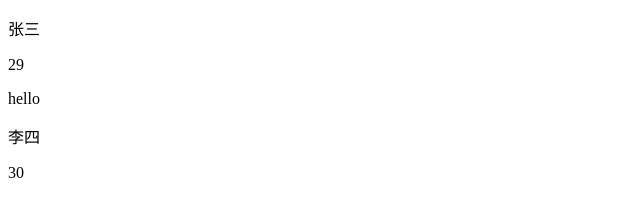
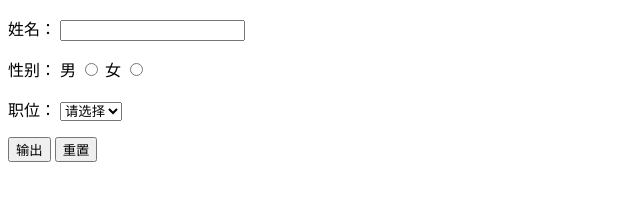
Before and after one commit to RenRongrong/pandyle, a website: page demo/demo.html in a window 1280 px wide. Shown: the whole page, without its empty margins (0-640 px from the left). Drawn offline with nearby package versions, Linux system fonts and the light colour scheme.

Commit message:
日常提交

```diff
--- a/demo/demo.html
+++ b/demo/demo.html
@@ -9,25 +9,48 @@
 </head>
 
 <body>
-    <div class="main">
-        <div p-context="info | {myName: name, myAge: age, msg: 'hello'}">
-            <p>{{myName}}</p>
-            <p>{{myAge}}</p>
-            <p>{{msg}}</p>
-        </div>
-        <div p-context="|{myName: '李四', myAge: 30}">
-            <p>{{myName}}</p>
-            <p>{{myAge}}</p>
-        </div>
+    <div>
+        <p>
+            姓名： <input type="text" name="name">
+        </p>
+        <p>
+            性别：
+            <label>
+                男
+                <input type="radio" name="sex" value="1">
+            </label>
+            <label>
+                女
+                <input type="radio" name="sex" value="2">
+            </label>
+        </p>
+        <p>
+            职位：
+            <select name="job">
+                <option value="0">请选择</option>
+                <option value="1">码农</option>
+                <option value="2">设计</option>
+                <option value="3">PM</option>
+            </select>
+        </p>
+        <button onclick="output()">输出</button>
+        <button onclick="reset()">重置</button>
     </div>
 
     <script>
-        $('.main').vm({
-            info: {
-                name: '张三',
-                age: 29
-            }
-        });
+        var inputs = $('div').inputs();
+
+        function output() {
+            console.log(inputs.data());
+        }
+
+        function reset() {
+            inputs.set({
+                name: '',
+                sex: '',
+                job: 0
+            })
+        }
     </script>
 </body>
 
```
Also changed, not shown: README.md.
